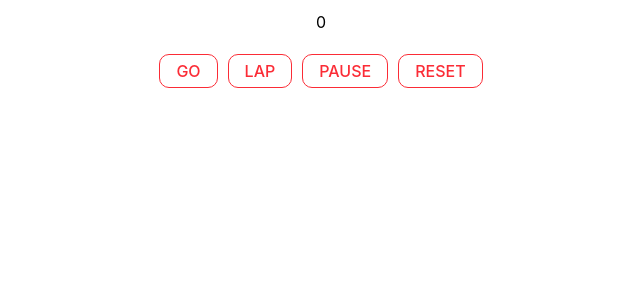
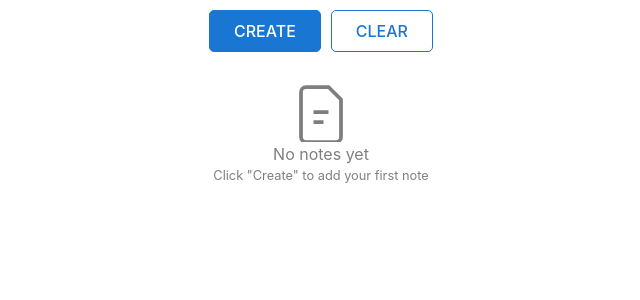
Before and after one commit to Ralchuk/Notes, a React (Vite) app: page / in a window 1280 px wide. Shown: the top 300 px of the page, without its empty margins (319-959 px from the left). Built offline with nearby package versions, Linux system fonts and the light colour scheme.

Commit message:
working on dz  6...

```diff
--- a/src/app/App.tsx
+++ b/src/app/App.tsx
@@ -1,11 +1,11 @@
-// import Note from '@/entities/note/note';
-import TimerLab from "@/lab/TimerLab";
+import Note from '@/entities/note/note';
+
 
 function App() {
 
   return (
     <>
-      <TimerLab/>
+      <Note/>
     </>
   );
 }
--- a/src/entities/note/note.tsx
+++ b/src/entities/note/note.tsx
@@ -20,15 +20,32 @@ const itemNoteContent = 'text-black/50 text-[16px] font-[Roboto, sans-serif]';
 const itemNoteDate = 'text-black/25 text-[12px] font-[Roboto, sans-serif] font-bold text-end';
 const arrEmpty = 'flex flex-col items-center opacity-50';
 
-export default function Note(){
-  const [isOpen, setIsOpen] = useState(false);
-  const [note, setNote] = useStickyState<Note[]>('notes', []);
-  const [title,setTitle] = useState('');
-  const [text, setText] = useState('');
+// reducer для заметок
 
-   // useReducer
+type NoteState = {
+  isOpen: boolean,
+  note: Note[],
+  title: string,
+  text: string,
+};
 
-  const initialState: MenuState = {
+type NoteAction =
+| {
+  type: 'OPEN_FORM',
+}
+| {
+  type: 'SET_NOTE',
+}
+| {
+  type: 'SET_TITLE',
+}
+| {
+  type: 'SET_TEXT',
+};
+
+// reducer для контекстного меню
+
+ const initialState: MenuState = {
     isOpenMenu: false,
     coord:  null,
     noteItem: null,
@@ -61,7 +78,16 @@ function reducer(state: MenuState, action: MenuAction): MenuState {
       return state;
   }
 }
- const auto = useRef<AutoResizeTextareaHandle | null>(null);
+
+export default function Note(){
+  const [isOpen, setIsOpen] = useState(false);
+  const [note, setNote] = useStickyState<Note[]>('notes', []);
+  const [title,setTitle] = useState('');
+  const [text, setText] = useState('');
+
+   // useReducer ContexMenu
+
+  const auto = useRef<AutoResizeTextareaHandle | null>(null);
 
   const [state, dispatch] = useReducer(reducer, initialState)
 
```
